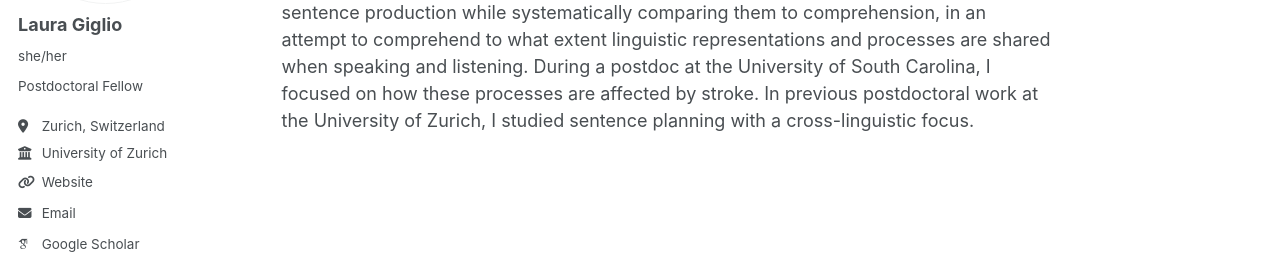
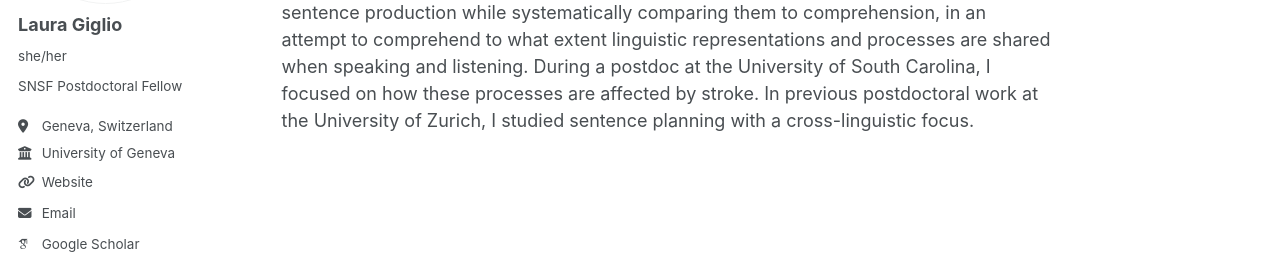
Before and after one commit to lauragiglio/lauragiglio.github.io, a Jekyll site: the page built from _pages/about.md, in a window 1280 px wide. Shown: the part 277-543 px from the top of the page. Built offline with Jekyll 4.4.1, drawn with Linux system fonts in a browser that asks for light colours; some web fonts are replaced.

Commit message:
Update _config.yml

```diff
--- a/_config.yml
+++ b/_config.yml
@@ -24,11 +24,11 @@ author:
   avatar           : "LauraGiglio.jpg"
   name             : "Laura Giglio"
   pronouns         : "she/her"
-  bio              : "Postdoctoral Fellow"
-  location         : "Zurich, Switzerland"
-  employer         : "University of Zurich"
+  bio              : "SNSF Postdoctoral Fellow"
+  location         : "Geneva, Switzerland"
+  employer         : "University of Geneva"
   uri              : "https://www.isle.uzh.ch/en/staff/giglio.html"
-  email            : "laura.giglio@uzh.ch"
+  email            : "laura.giglio@unige.ch"
 
   # Academic websites
   arxiv            : # URL - Update with the correct link to your profile
```
